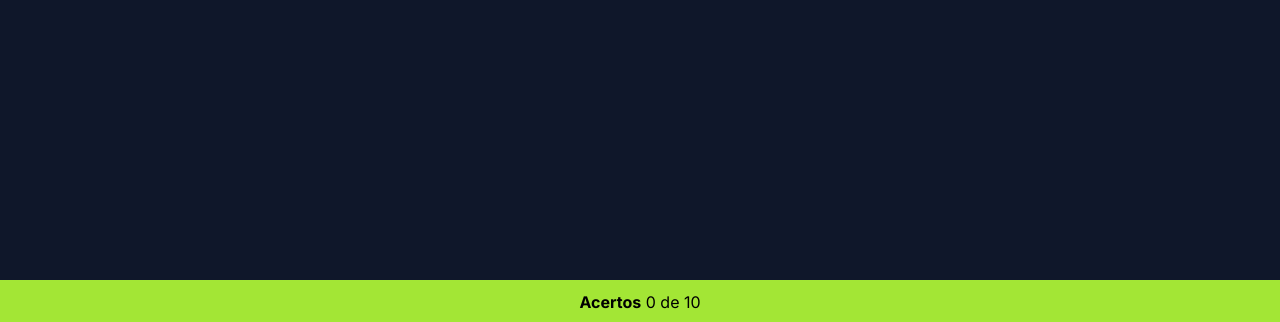
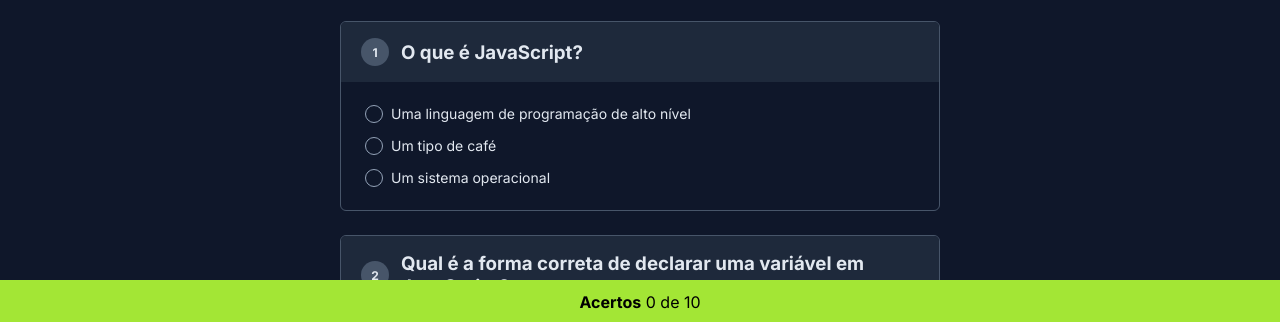
Before and after one commit to BernardoSa01/NLW-Expert, a plain HTML site: page index.html in a window 1280 px wide. Shown: the part 476-798 px from the top of the page. Drawn offline with Linux system fonts and the light colour scheme.

Commit message:
project update

```diff
--- a/index.html
+++ b/index.html
@@ -39,6 +39,6 @@
       </div>
 
     </main>
-    <script src="./sript.js"></script>
+    <script src="./script.js"></script>
   </body>
 </html>
```
